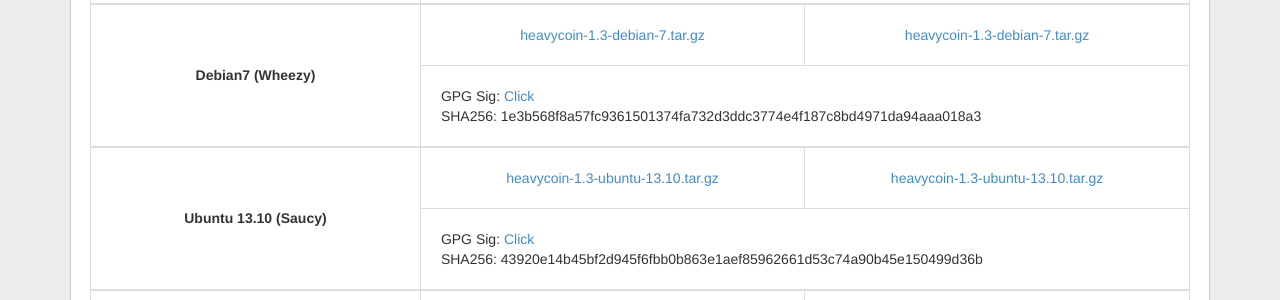
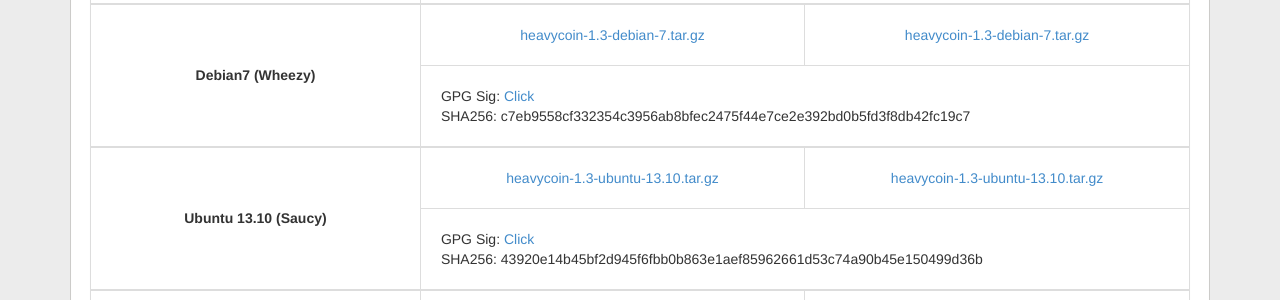
Before and after one commit to heavycoin/heavycoin.github.io, a Jekyll site: the page built from mining-launch.html, in a window 1280 px wide and 900 px high, scrolled down 513 px. Shown: the part 152-452 px from the top of the window. Built offline with Jekyll 4.4.1, drawn with Linux system fonts in a browser that asks for light colours; Markdown is read by kramdown in place of the engine named in the settings.

Commit message:
Fixed another bad checksum

```diff
--- a/_data/downloads-wallet.yml
+++ b/_data/downloads-wallet.yml
@@ -32,7 +32,7 @@
   version: 1.3
   gpgsiglink: http://198.52.200.43/downloads/heavycoin-1.3-debian-7.tar.gz.sig
   osicon: fa-linux
-  sha256: 1e3b568f8a57fc9361501374fa732d3ddc3774e4f187c8bd4971da94aaa018a3
+  sha256: c7eb9558cf332354c3956ab8bfec2475f44e7ce2e392bd0b5fd3f8db42fc19c7
 
 - title: Ubuntu 13.10 (Saucy)
   desc:
```
